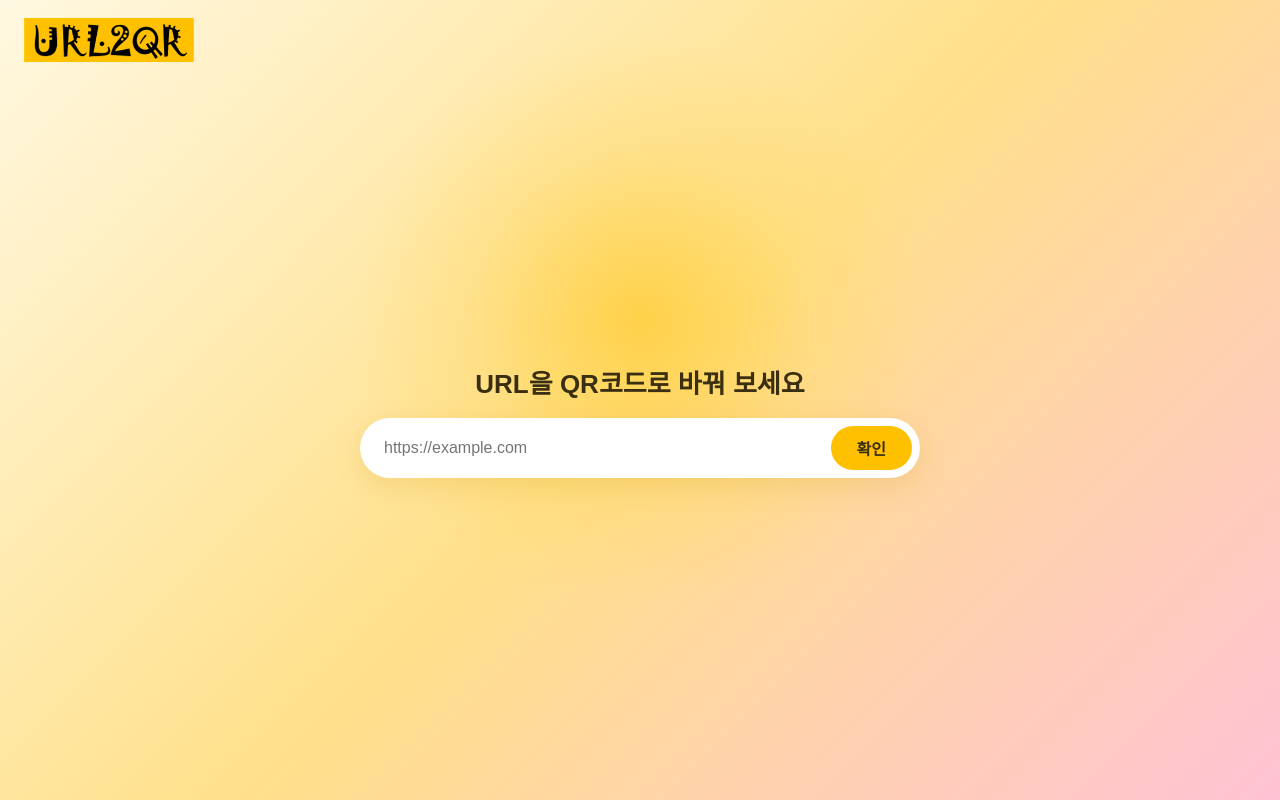
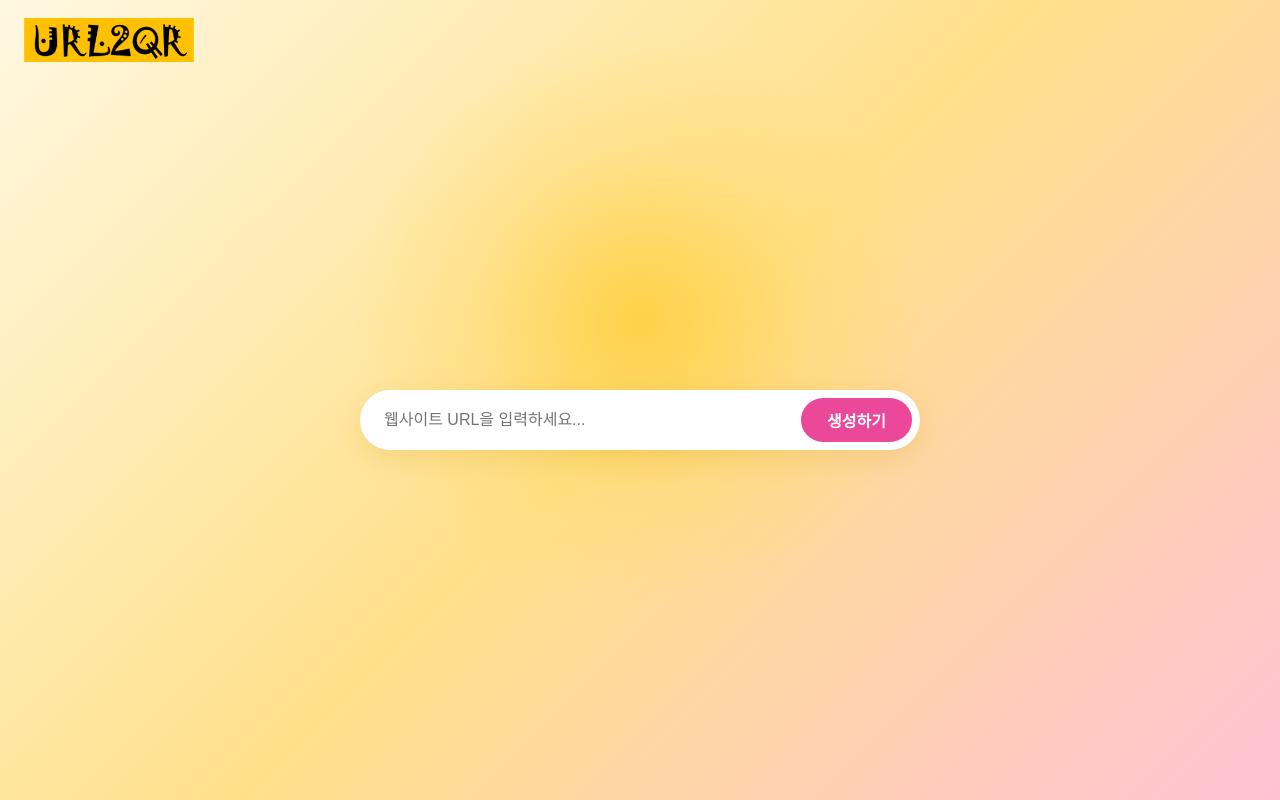
Before and after one commit to hey-jean/vibeCoding_04_url2qr, a plain HTML site: page index.html in a window 1280 px wide. Drawn offline with Linux system fonts and the light colour scheme.

Commit message:
강의 화면처럼: 제목 제거, 생성하기 버튼, 안내 문구

```diff
--- a/index.html
+++ b/index.html
@@ -4,7 +4,7 @@
   <meta charset="UTF-8">
   <meta name="viewport" content="width=device-width, initial-scale=1.0">
   <title>URL2QR - QR코드 생성기</title>
-  <link rel="stylesheet" href="style.css?v=3">
+  <link rel="stylesheet" href="style.css?v=4">
 </head>
 <body>
   <header>
@@ -16,15 +16,14 @@
       <p class="hint">QR코드를 클릭하면 JPG 파일로 다운로드돼요</p>
     </section>
     <form id="url-form" class="url-form">
-      <h1>URL을 QR코드로 바꿔 보세요</h1>
       <div class="input-row">
-        <input type="url" id="url-input" placeholder="https://example.com" required>
-        <button type="submit" id="make-btn">확인</button>
+        <input type="url" id="url-input" placeholder="웹사이트 URL을 입력하세요..." required>
+        <button type="submit" id="make-btn">생성하기</button>
       </div>
       <p id="error" class="error" hidden></p>
     </form>
   </main>
   <script src="https://cdnjs.cloudflare.com/ajax/libs/qrcodejs/1.0.0/qrcode.min.js"></script>
-  <script src="script.js?v=3"></script>
+  <script src="script.js?v=4"></script>
 </body>
 </html>
--- a/style.css
+++ b/style.css
@@ -33,9 +33,9 @@ header { padding: 18px 24px; }
 .input-row input { flex: 1; min-width: 0; border: 0; outline: 0; font-size: 16px; padding: 10px 16px; border-radius: 999px; background: transparent; }
 .input-row button {
   border: 0; border-radius: 999px; padding: 10px 26px; font-size: 16px; font-weight: 700;
-  background: var(--accent); color: var(--ink); cursor: pointer; transition: transform .1s, background .2s;
+  background: #ec4899; color: #fff; cursor: pointer; transition: transform .1s, background .2s;
 }
-.input-row button:hover { background: #ffb300; }
+.input-row button:hover { background: #db2777; }
 .input-row button:active { transform: scale(.97); }
 .error { color: #c0392b; margin: 10px 0 0; }
 .qr-area { text-align: center; animation: pop .35s ease; }
```
